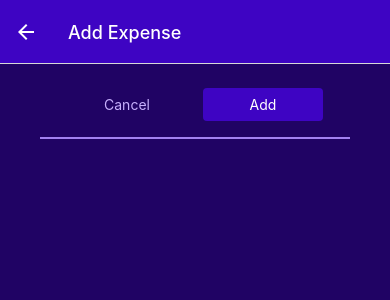
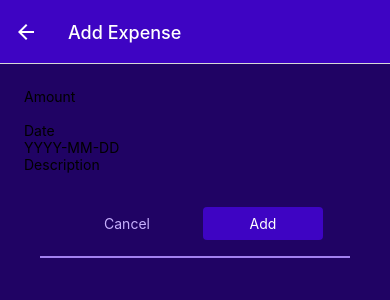
Before and after one commit to JoaoVitorLima242/expense_tracker, a React Native app: screen /ManageExpense in a window 390 px wide. Shown: the top 300 px of the page. Built offline with nearby package versions, Linux system fonts and the light colour scheme.

Commit message:
form structure

```diff
--- /dev/null
+++ b/src/components/Manage/Form/index.tsx
@@ -0,0 +1,25 @@
+import { View } from "react-native"
+import Input from "../Input"
+
+const ExpenseForm = () => {
+
+    return (
+        <View>
+            <Input label="Amount" textInputConfig={{
+                keyboardType: 'decimal-pad',
+                onChangeText: () => {}
+            }}/>
+            <Input label="Date" textInputConfig={{
+                placeholder: 'YYYY-MM-DD',
+                maxLength: 10,
+                onChangeText: () => {}
+            }}/>
+            <Input label="Description" textInputConfig={{
+                onChangeText: () => {},
+                multiline: true
+            }}/>
+        </View>
+    )
+}
+
+export default ExpenseForm
--- a/src/components/Manage/Input/index.tsx
+++ b/src/components/Manage/Input/index.tsx
@@ -2,13 +2,13 @@
 
 type Props = {
     label?: string
-    textInputConfig: TextInputProps
+    textInputConfig?: TextInputProps
 }
 
 const Input = ({label, textInputConfig}: Props) => {
     return (
         <View>
-            {label && <Text>label</Text>}
+            {label && <Text>{label}</Text>}
             <TextInput {...textInputConfig}/>
         </View>
     )
--- a/src/screens/ManageExpense/index.tsx
+++ b/src/screens/ManageExpense/index.tsx
@@ -2,6 +2,7 @@
 import { useContext, useLayoutEffect } from "react";
 import { StyleSheet, View } from "react-native"
 import { GlobalStyles } from "../../assets/styles/GlobalStyles";
+import ExpenseForm from "../../components/Manage/Form";
 
 import Button from "../../components/ui/Button";
 import IconButton from "../../components/ui/IconButton";
@@ -42,6 +43,7 @@
 
     return (
         <View style={styles.container}>
+            <ExpenseForm />
             <View style={styles.buttonsContainer}>
                 <Button style={styles.button} onPress={cancelHandler} outline>Cancel</Button>
                 <Button style={styles.button} onPress={confirmHandler}>{isEditing ? 'Update' : 'Add'}</Button>
```
